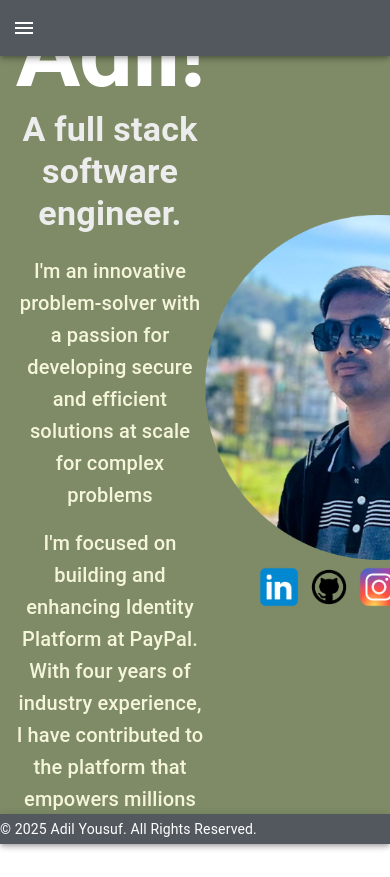
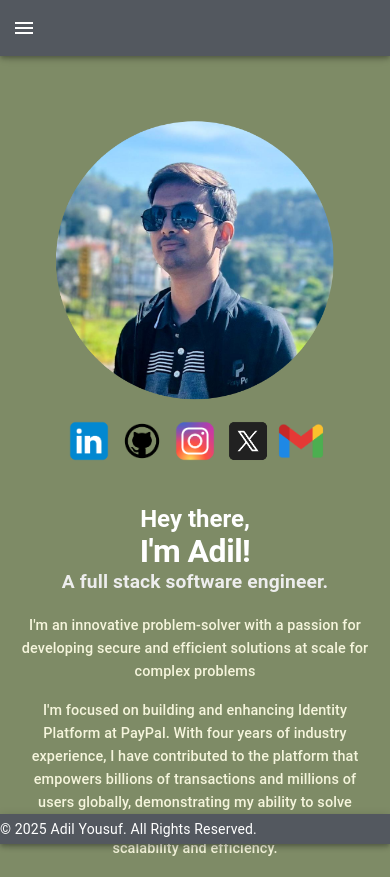
Before and after one commit to mohammedadilyousuf/mohammedadilyousuf.github.io, a React (Vite) app: page / in a window 390 px wide. Before the commit the page ends 844 px from the top, so only its background shows below. Built offline with nearby package versions, Linux system fonts and the light colour scheme.

Commit message:
Responsiveness

```diff
--- a/src/Info.jsx
+++ b/src/Info.jsx
@@ -15,32 +15,31 @@ function Info() {
     return (
         <Box component="main" className="info">
             {/* Left side for text content */}
-            <Box className="container" sx={{flex: 1, maxWidth: '60%'}}>
-                <Typography variant="h3" sx={{color: '#FFFFFF', fontWeight: 'bold'}}>
+            <Box className="container">
+                <Typography variant="h3" sx={{color: '#FFFFFF', fontWeight: 'bold', fontSize: {xs: '1.5rem', sm: '2rem', md: '3rem'}}}>
                     Hey there,
                 </Typography>
-                <Typography variant="h1" sx={{color: '#FFFFFF', fontWeight: 'bold'}}>
+                <Typography variant="h1" sx={{color: '#FFFFFF', fontWeight: 'bold', fontSize: {xs: '2rem', sm: '3rem', md: '6rem'}}}>
                     I'm Adil!
                 </Typography>
-                <Typography variant="h4" sx={{color: '#EDEDED', fontWeight: 'bold', marginBottom: '20px'}}>
+                <Typography variant="h4" sx={{color: '#EDEDED', fontWeight: 'bold', marginBottom: '20px', fontSize: {xs: '1.2rem', sm: '1.5rem', md: '2.125rem'}}}>
                     A full stack software engineer.
                 </Typography>
-                <Typography variant="h6" sx={{color: '#F5F5DC'}}>
+                <Typography variant="h6" sx={{color: '#F5F5DC', fontSize: {xs: '0.9rem', sm: '1rem', md: '1.25rem'}}}>
                     I'm an innovative problem-solver with a passion for developing secure and efficient solutions at scale for complex problems
                 </Typography>
-                <Typography variant="h6" sx={{color: '#F5F5DC', marginTop: '16px'}}>
+                <Typography variant="h6" sx={{color: '#F5F5DC', marginTop: '16px', fontSize: {xs: '0.9rem', sm: '1rem', md: '1.25rem'}}}>
                     I'm focused on building and enhancing Identity Platform at PayPal. With four years of industry experience,
-                    I have contributed to the platform that empowers millions of users globally,
+                    I have contributed to the platform that empowers billions of transactions and millions of users globally,
                     demonstrating my ability to solve complex problems and optimize systems for scalability and efficiency.
                 </Typography>
             </Box>
 
             {/* Right side for image */}
-            <Box className="profile-image" sx={{flex: 1, textAlign: 'center'}}>
+            <Box className="profile-image">
                 <img
                     src={profilePic}
                     alt="Profile"
-                    style={{width: '350px', height: '350px', borderRadius: '50%'}}
                 />
                 {/* Social Media Icons */}
                 <Box className="profiles">
@@ -71,7 +70,7 @@ function Info() {
                     <a href="mailto:adilyousuf1234@gmail.com" target="_blank">
                         <img
                             src={email}
-                            alt="X"
+                            alt="Email"
                             style={{width: '50px', height: '50px', borderRadius: '20%'}}/>
                     </a>
                 </Box>
--- a/src/styles/info.css
+++ b/src/styles/info.css
@@ -1,41 +1,100 @@
 .info {
     padding: 24px;
+    padding-top: 88px;
     background-color: #7e8b66;
-    background-size: cover; /* This ensures the background covers the entire section */
-    background-position: center; /* Centers the background image */
+    background-size: cover;
+    background-position: center;
     background-repeat: no-repeat;
     position: relative;
-    height: 100vh; /* Ensures it spans at least the height of the viewport */
+    min-height: 100vh;
     overflow: auto;
-    display: flex; /* Flexbox to align content */
+    display: flex;
     justify-content: center;
     align-items: center;
-    /*text-align: center;!* Ensures text and image are aligned side by side *!*/
     flex-direction: row;
+    gap: 2rem;
+}
+
+@media (max-width: 768px) {
+    .info {
+        flex-direction: column;
+        padding: 16px;
+        padding-top: 120px;
+        text-align: center;
+        gap: 1rem;
+    }
 }
 
 .container {
     display: flex;
     flex-direction: column;
-    align-items: center;
+    align-items: flex-start;
     justify-content: center;
-    text-align: center;
-    height: 100vh;
-    width: 100vw;
+    text-align: left;
+    flex: 1;
+    max-width: 60%;
     margin-left: 180px;
 }
 
+@media (max-width: 768px) {
+    .container {
+        max-width: 100%;
+        margin-left: 0;
+        align-items: center;
+        text-align: center;
+        order: 2;
+    }
+}
+
 .profile-image {
-    height: 400px;
-    width: 400px;
     display: flex;
-    border-radius: 50%;
-    margin-bottom: 20px;
     flex-direction: column;
     align-items: center;
+    flex: 1;
+    max-width: 400px;
+}
+
+.profile-image img {
+    width: 350px;
+    height: 350px;
+    border-radius: 50%;
+    object-fit: cover;
+}
+
+@media (max-width: 768px) {
+    .profile-image {
+        order: 1;
+        margin-bottom: 1rem;
+        max-width: 280px;
+        width: 100%;
+    }
+
+    .profile-image img {
+        width: 280px;
+        height: 280px;
+        border-radius: 50%;
+        object-fit: cover;
+    }
 }
 
 .profiles {
     display: flex;
     flex-direction: row;
+    gap: 0.5rem;
+    margin-top: 1rem;
+    justify-content: center;
+    flex-wrap: nowrap;
 }
+
+@media (max-width: 768px) {
+    .profiles {
+        gap: 0.2rem;
+        flex-wrap: nowrap;
+        justify-content: center;
+    }
+
+    .profiles a img {
+        width: 40px;
+        height: 40px;
+    }
+}
```
Also changed, not shown: index.html (+1 -1 lines).
